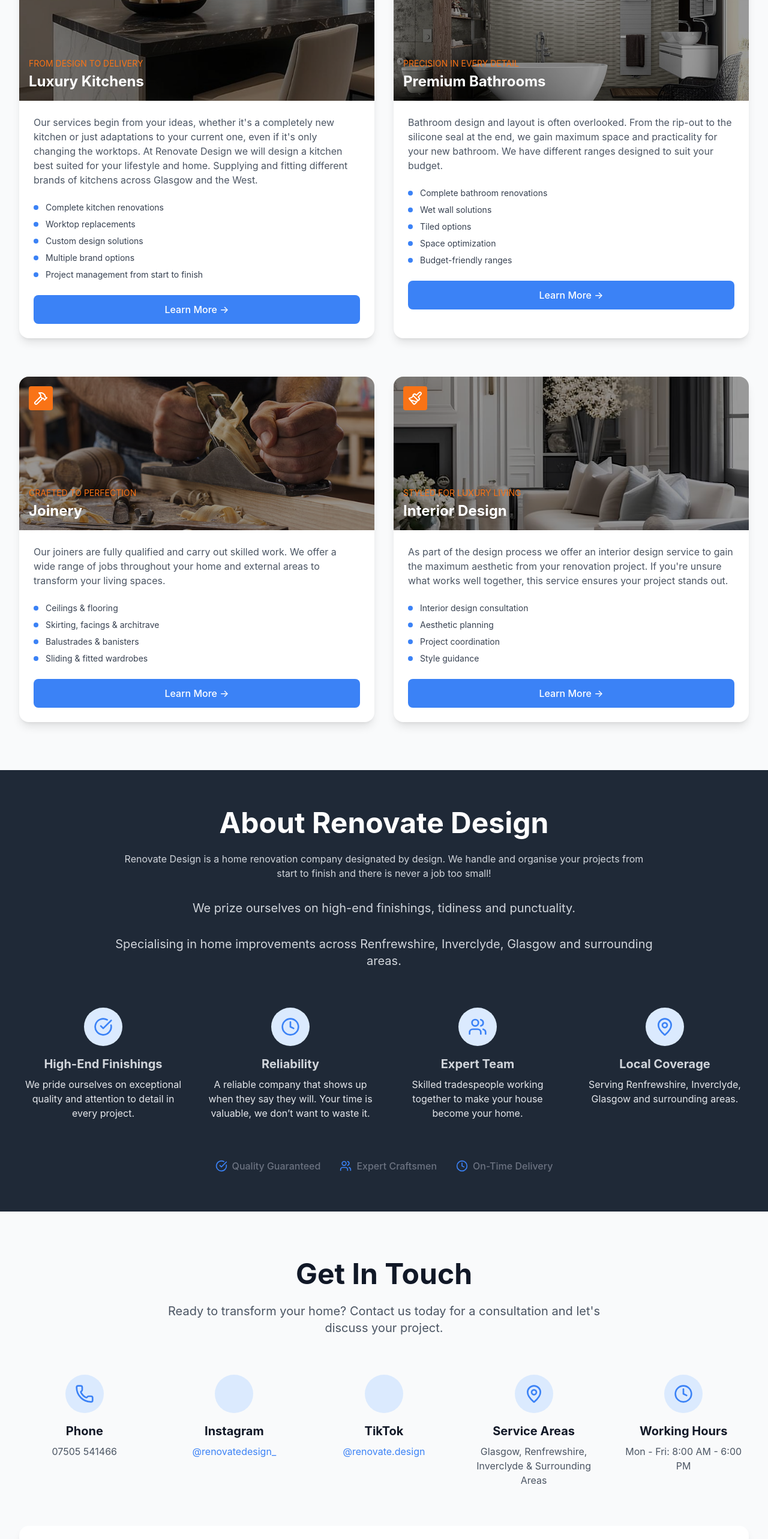
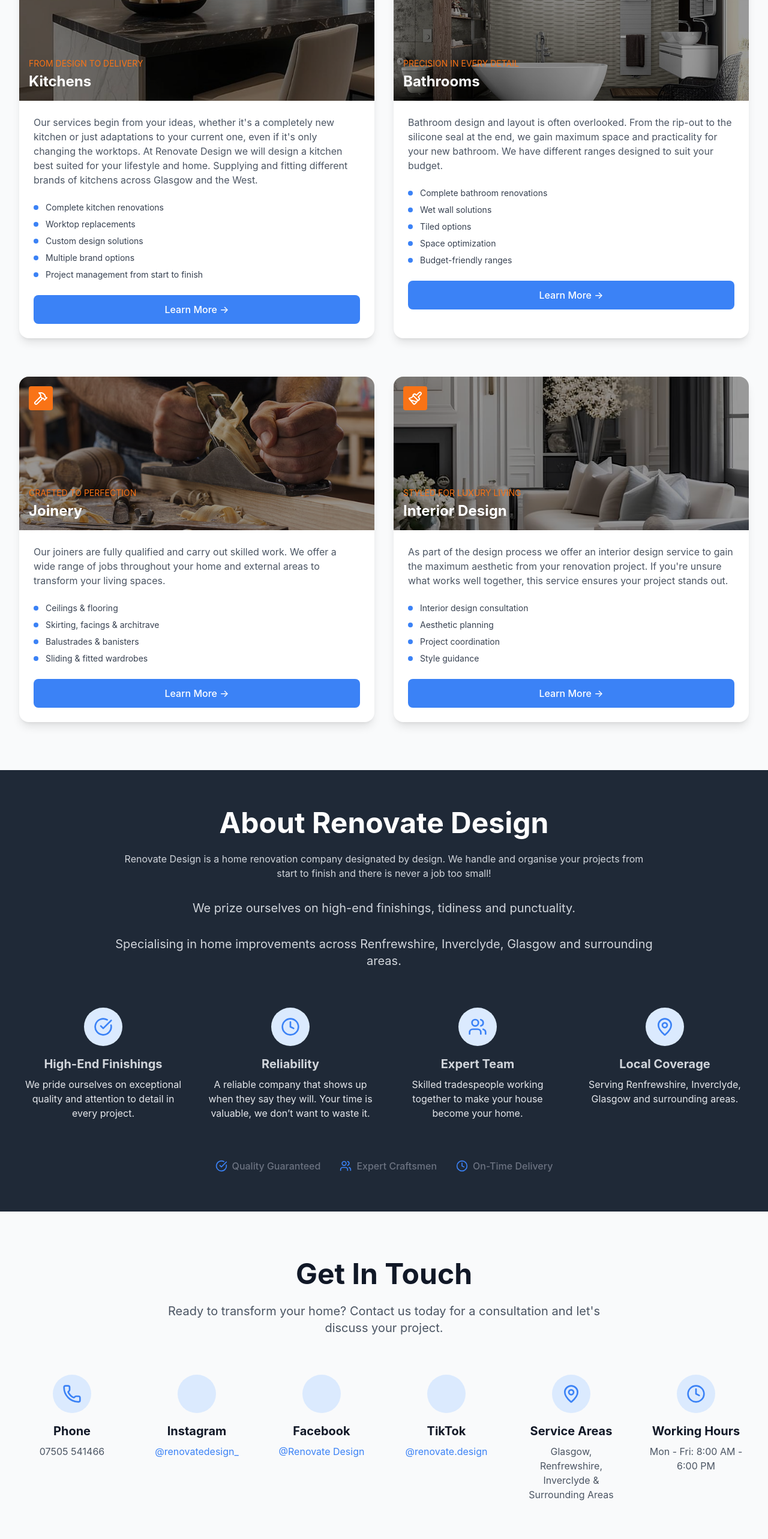
Before and after one commit to emunro22/renovate-design, a React (Create React App) app: page / in a window 1280 px wide. Shown: the part 1220-3786 px from the top of the page at 60% size. Built offline with nearby package versions, Linux system fonts and the light colour scheme.

Commit message:
Update contact section and footer with Facebook

```diff
--- a/src/App.js
+++ b/src/App.js
@@ -172,7 +172,7 @@ const RenovateDesignWebsite = () => {
           </div>
           <div className="absolute bottom-4 left-4 text-white z-10">
             <p className="text-sm text-orange-500 mb-1">FROM DESIGN TO DELIVERY</p>
-            <h3 className="text-2xl font-bold">Luxury Kitchens</h3>
+            <h3 className="text-2xl font-bold">Kitchens</h3>
           </div>
         </div>
         <div className="p-6">
@@ -204,7 +204,7 @@ const RenovateDesignWebsite = () => {
           </div>
           <div className="absolute bottom-4 left-4 text-white z-10">
             <p className="text-sm text-orange-500 mb-1">PRECISION IN EVERY DETAIL</p>
-            <h3 className="text-2xl font-bold">Premium Bathrooms</h3>
+            <h3 className="text-2xl font-bold">Bathrooms</h3>
           </div>
         </div>
         <div className="p-6">
@@ -377,7 +377,7 @@ const RenovateDesignWebsite = () => {
           </div>
 
           {/* Contact Info Grid */}
-          <div className="grid md:grid-cols-2 lg:grid-cols-5 gap-8 mb-16">
+          <div className="grid md:grid-cols-2 lg:grid-cols-6 gap-8 mb-16">
             {/* Phone */}
             <div className="text-center">
               <div className="bg-blue-100 w-16 h-16 rounded-full flex items-center justify-center mx-auto mb-4">
@@ -400,6 +400,22 @@ const RenovateDesignWebsite = () => {
                 className="text-blue-500 hover:underline"
               >
                 @renovatedesign_
+              </a>
+            </div>
+
+            {/* Facebook */}
+            <div className="text-center">
+              <div className="bg-blue-100 w-16 h-16 rounded-full flex items-center justify-center mx-auto mb-4">
+                <i className="fab fa-facebook text-2xl text-blue-500"></i>
+              </div>
+              <h3 className="text-xl font-bold text-gray-900 mb-2">Facebook</h3>
+              <a
+                href="https://www.facebook.com/profile.php?id=100068351521634"
+                target="_blank"
+                rel="noopener noreferrer"
+                className="text-blue-500 hover:underline"
+              >
+                @Renovate Design
               </a>
             </div>
 
```
